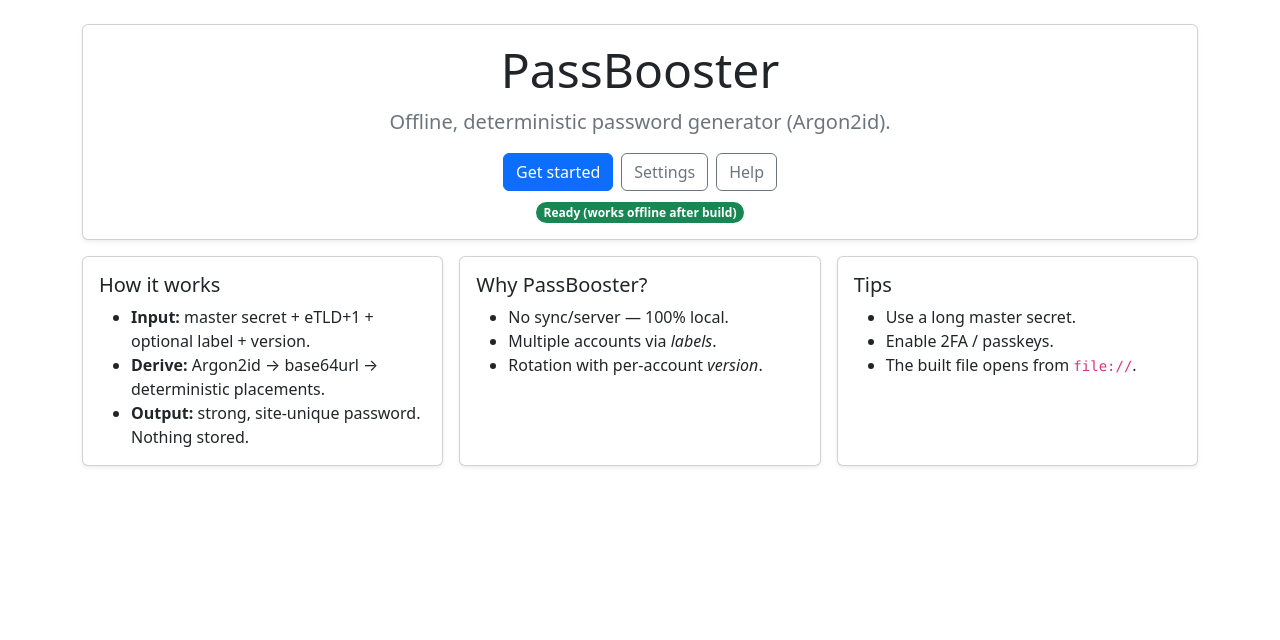
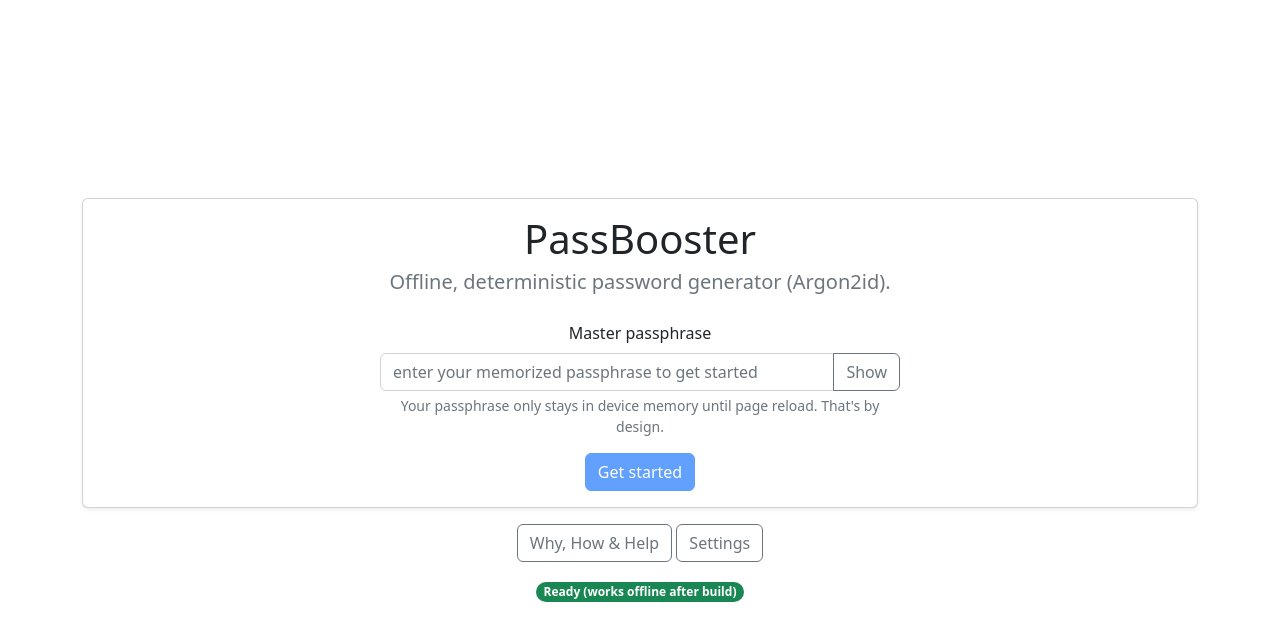
Before and after one commit to WebDevBooster/passbooster, a SvelteKit app: page / in a window 1280 px wide. Shown: the top 640 px of the page. Built offline with nearby package versions, Linux system fonts and the light colour scheme.

Commit message:
Fine-tune pages

```diff
--- /dev/null
+++ b/src/lib/session.js
@@ -0,0 +1,13 @@
+import { writable } from 'svelte/store';
+
+// Ephemeral (in-memory) session state.
+// Resets on page reload — by design.
+export const session = writable({ master: '' });
+
+export function setMaster(master) {
+    session.set({ master: master ?? '' });
+}
+
+export function clearMaster() {
+    session.set({ master: '' });
+}
--- a/src/routes/+page.svelte
+++ b/src/routes/+page.svelte
@@ -1,83 +1,80 @@
 <script>
-    // Online/offline badge (purely informational)
+    import { setMaster } from '$lib/session.js';
+
     let online = typeof navigator !== 'undefined' ? navigator.onLine : true;
-
     if (typeof window !== 'undefined') {
         const update = () => (online = navigator.onLine);
         window.addEventListener('online', update);
         window.addEventListener('offline', update);
     }
+
+    let master = '';
+    let showing = false;
+
+    function enterVault(e) {
+        e?.preventDefault();
+        const m = master.trim();
+        if (!m) return;
+        // Works on file:// and http(s) with hash routing
+        window.location.hash = '/generate';
+    }
 </script>
+
 
 <svelte:head>
     <title>PassBooster — Offline deterministic password generator</title>
-    <meta name="description" content="PassBooster derives strong, unique passwords locally from a master secret using Argon2id, with per-site domain normalization, labels, and rotation." />
+    <meta name="description" content="PassBooster derives strong, unique passwords locally from a master secret using Argon2id." />
 </svelte:head>
 
+<section class="min-vh-100 d-flex align-items-center justify-content-center">
     <main class="container py-4">
-    <!-- Hero -->
         <div class="row">
             <div class="col-12">
                 <div class="card shadow-sm mb-3">
                     <div class="card-body text-center">
-                    <h1 class="display-5 mb-2">PassBooster</h1>
-                    <p class="lead mb-3 text-muted">Offline, deterministic password generator (Argon2id).</p>
+                        <h1 class="mb-1">PassBooster</h1>
+                        <p class="lead text-muted mb-4">Offline, deterministic password generator (Argon2id).</p>
 
-                    <div class="d-flex flex-wrap justify-content-center gap-2 mb-2">
-                        <a class="btn btn-primary" href="#/generate">Get started</a>
-                        <a class="btn btn-outline-secondary" href="#/settings">Settings</a>
-                        <a class="btn btn-outline-secondary" href="#/help">Help</a>
+                        <!-- Master passphrase -->
+                        <form class="mx-auto" style="max-width: 520px" on:submit={enterVault}>
+                            <label for="master" class="form-label">Master passphrase</label>
+                            <div class="input-group">
+                                <input
+                                        id="master"
+                                        class="form-control"
+                                        type={showing ? 'text' : 'password'}
+                                        placeholder="enter your memorized passphrase to get started"
+                                        bind:value={master}
+                                        autocomplete="current-password"
+                                />
+                                <button class="btn btn-outline-secondary" type="button" on:click={() => (showing = !showing)}>
+                                    {showing ? 'Hide' : 'Show'}
+                                </button>
+                            </div>
+                            <div class="form-text mb-3">
+                                Your passphrase only stays in device memory until page reload. That's by design.
                             </div>
 
-                    <div class="mt-1">
+                            <div class="d-flex flex-wrap justify-content-center gap-2">
+                                <button class="btn btn-primary" type="submit" disabled={!master.trim()}>
+                                    Get started
+                                </button>
+                            </div>
+                        </form>
+                    </div>
+                </div>
+            </div>
+        </div>
+        <div class="row">
+            <div class="col-12 mb-3 text-center">
+                <a class="btn btn-outline-secondary" href="#/help">Why, How &amp; Help</a>
+                <a class="btn btn-outline-secondary" href="#/settings">Settings</a>
+            </div>
+            <div class="col-12 text-center">
             <span class={"badge rounded-pill " + (online ? "bg-success" : "bg-warning")}>
               {online ? 'Ready (works offline after build)' : 'Offline'}
             </span>
             </div>
         </div>
-            </div>
-        </div>
-    </div>
-
-    <!-- Info cards -->
-    <div class="row g-3">
-        <div class="col-12 col-md-4">
-            <div class="card h-100 shadow-sm">
-                <div class="card-body">
-                    <h2 class="h5">How it works</h2>
-                    <ul class="mb-0">
-                        <li><strong>Input:</strong> master secret + eTLD+1 + optional label + version.</li>
-                        <li><strong>Derive:</strong> Argon2id → base64url → deterministic placements.</li>
-                        <li><strong>Output:</strong> strong, site-unique password. Nothing stored.</li>
-                    </ul>
-                </div>
-            </div>
-        </div>
-
-        <div class="col-12 col-md-4">
-            <div class="card h-100 shadow-sm">
-                <div class="card-body">
-                    <h2 class="h5">Why PassBooster?</h2>
-                    <ul class="mb-0">
-                        <li>No sync/server — 100% local.</li>
-                        <li>Multiple accounts via <em>labels</em>.</li>
-                        <li>Rotation with per-account <em>version</em>.</li>
-                    </ul>
-                </div>
-            </div>
-        </div>
-
-        <div class="col-12 col-md-4">
-            <div class="card h-100 shadow-sm">
-                <div class="card-body">
-                    <h2 class="h5">Tips</h2>
-                    <ul class="mb-0">
-                        <li>Use a long master secret.</li>
-                        <li>Enable 2FA / passkeys.</li>
-                        <li>The built file opens from <code>file://</code>.</li>
-                    </ul>
-                </div>
-            </div>
-        </div>
-    </div>
     </main>
+</section>
```
Also changed, not shown: src/routes/generate/+page.svelte (+73 -49 lines), src/routes/help/+page.svelte (+57 -1 lines). Lines whose indentation alone changed are shown as unchanged.
